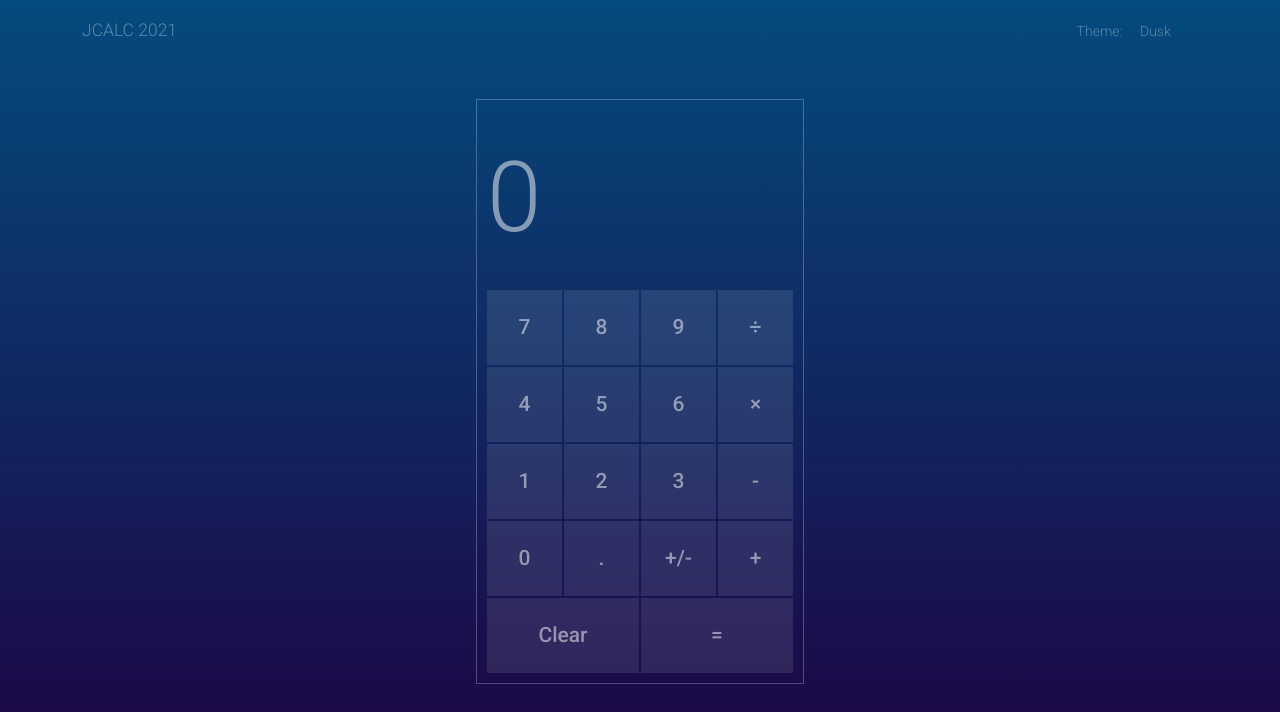
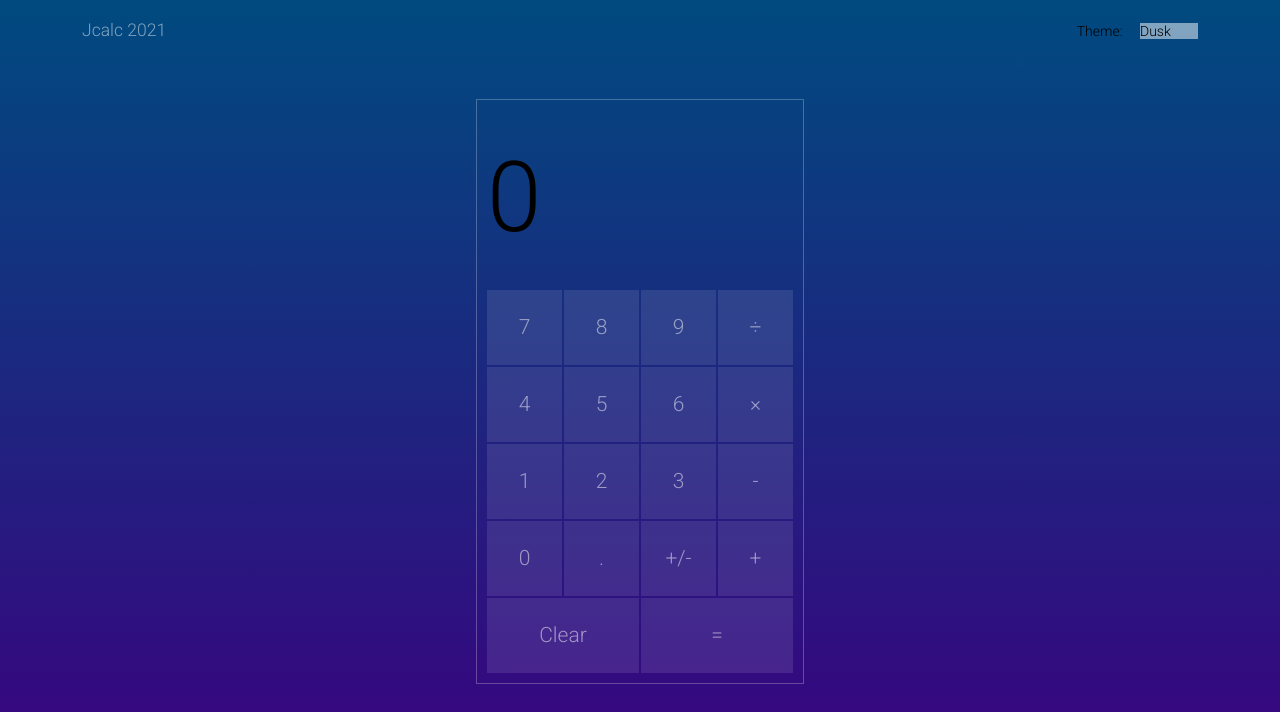
Before and after one commit to jruble79/basic-calculator, a plain HTML site: page index.html in a window 1280 px wide. Drawn offline with Linux system fonts and the light colour scheme.

Commit message:
Adds CSS variables and HSL for color themes.

```diff
--- a/styles.css
+++ b/styles.css
@@ -1,11 +1,23 @@
-
+:root {
+    --white: 0, 0%, 100%;
+    --background: linear-gradient(hsl(205, 100%, 25%), hsl(268, 100%, 25%));
+    --text: hsl(var(--white), .5);
+    --button-background: hsl(var(--white), .1);
+    --outline: 1px solid hsl(var(--white), .25);
+}
 * {
+    font-family: 'Roboto', sans-serif;
+    font-weight: 300;
     box-sizing: border-box;
 }
 html {
     height: 100vh;
     font-size: 14px;
-    background-image: linear-gradient(#044b7e, #1e0140);
+    background-image: var(--background);
+}
+.text-color,
+button {
+    color: var(--text);
 }
 
 /* HEADER STYLES */
@@ -19,24 +31,17 @@ header {
     margin: auto;
 }
 h1 {
-    font-family: 'Roboto', sans-serif;
-    font-weight: 300;
     font-size: 1.25rem;
-    text-transform: uppercase;
-    color: rgba(255, 255, 255, 0.35);
+    color: var(--text);
 }
 label, select {
-    font-family: 'Roboto', sans-serif;
-    font-weight: 300;
     font-size: 1rem;
 }
 label {
     padding-right: 1rem;
-    color: rgba(255, 255, 255, 0.35);
 }
 select {
-    color: rgba(255, 255, 255, 0.35);
-    background-color: rgba(255, 255, 255, 0);
+    background-color: var(--text);
     border: 0;
     -webkit-appearance: none;
     -moz-appearance: none;
@@ -61,7 +66,7 @@ select:focus-visible {
     grid-template-columns: 1fr;
     grid-template-rows: 1fr;
     padding: 40px 10px 10px 10px;
-    outline: 1px solid rgba(255, 255, 255, 0.25);
+    outline: var(--outline);
 }
 #keypad {
     display: grid;
@@ -82,26 +87,18 @@ select:focus-visible {
     overflow-y: hidden;
 }
 #main-display {
-    font-family: 'Roboto', sans-serif;
-    font-weight: 300;
     font-size: 7rem;
-    color: rgba(255, 255, 255, 0.5);
 }
 #mini-display {
-    font-family: 'Roboto', sans-serif;
-    font-weight: 300;
     font-size: 1.5rem;
     text-align: right;
-    color: rgba(255, 255, 255, 0.5);
 }
 button {
     margin: 0;
     padding: 0;
     border: 0;
-    font-family: 'Roboto', sans-serif;
     font-size: 1.5rem;
-    color: rgba(255, 255, 255, .5);
-    background-color: rgba(255, 255, 255, 0.1);
+    background-color: var(--button-background);
     transition: box-shadow .15s;
 }
 button:hover {
@@ -110,7 +107,7 @@ button:hover {
 }
 button:active {
     color: black;
-    background-color: rgba(193, 193, 193, .5);
+    background-color: var(--button-background);
     box-shadow: 0 0 50px 5px rgba(193, 193, 193, .5);
 }
 button:focus {
```
